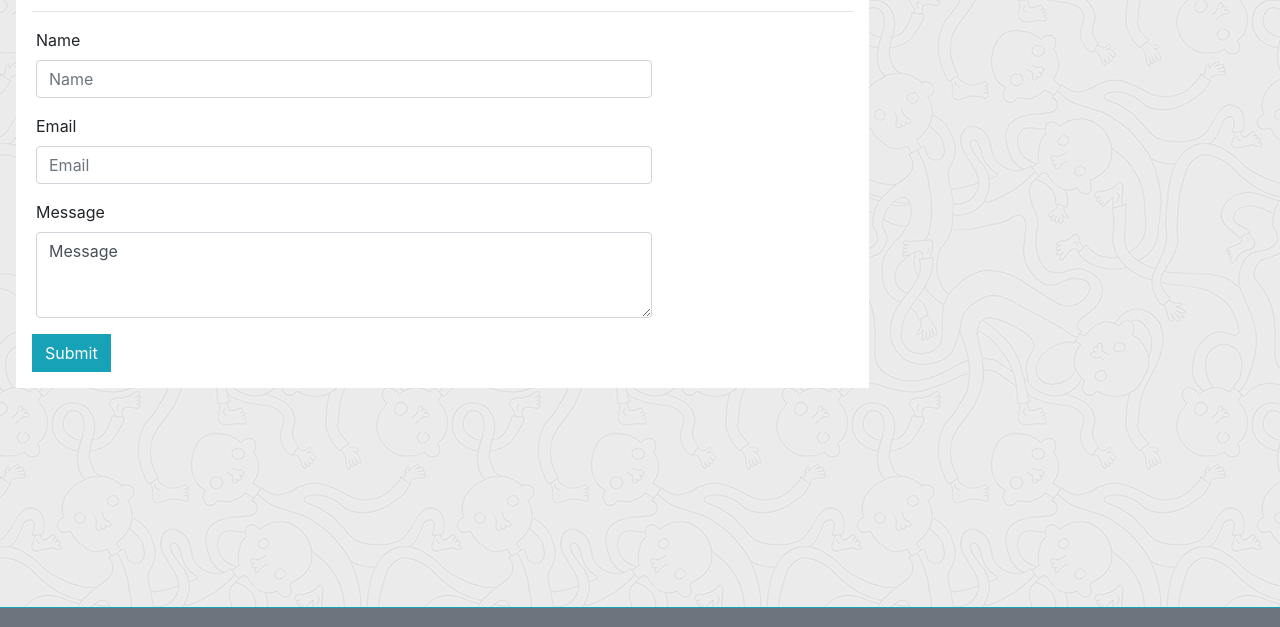
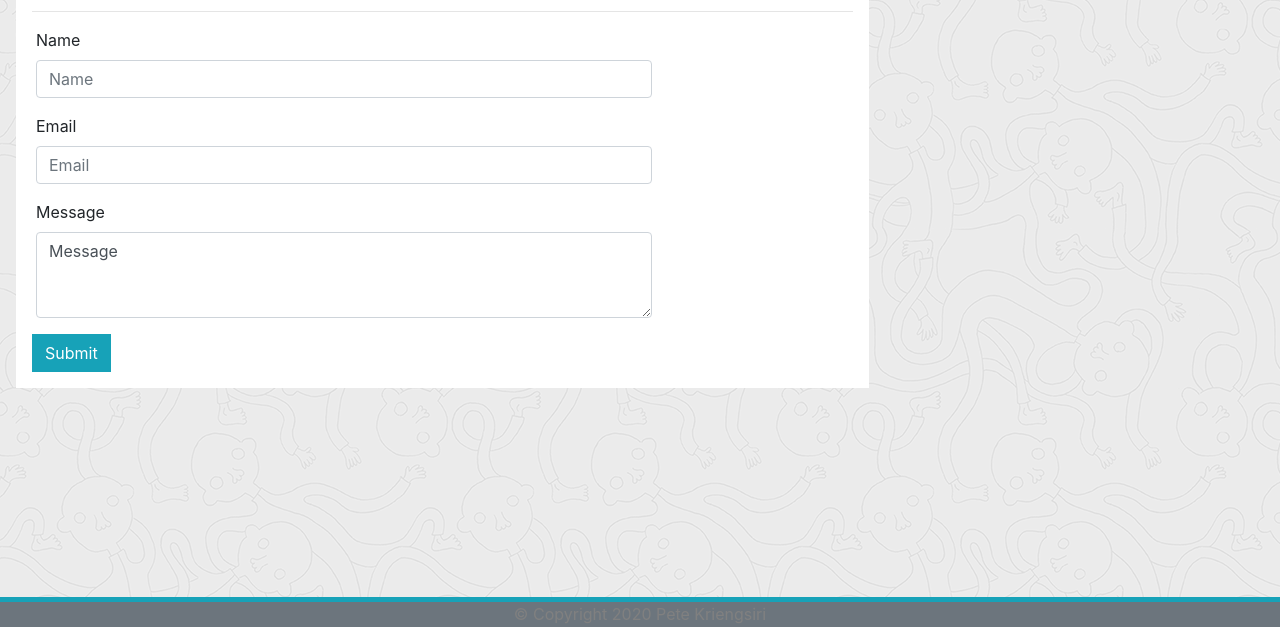
Before and after one commit to pkriengsiri/my-basic-portfolio, a plain HTML site: page contact.html in a window 1280 px wide. Shown: the part 173-800 px from the top of the page. Drawn offline with nearby package versions, Linux system fonts and the light colour scheme.

Commit message:
Added copyright text to footer and updated CSS styling

```diff
--- a/assets/css/styles.css
+++ b/assets/css/styles.css
@@ -3,7 +3,11 @@
 body {
     background-image: url(../images/ignasi_pattern_s.png);
     background-repeat: repeat;
-    margin-bottom: 20px;
+    margin-bottom: 35px;
+}
+
+footer.border-top {
+    margin-top: 5px;
 }
 
 h1 {
@@ -17,15 +21,14 @@ html {
 
 /* Class selectors */
 
-.navbar-brand {
-    font-family: Georgia, 'Times New Roman', Times, serif;
-}
-
 .footer {
     position: absolute;
     bottom: 0;
     width: 100%;
-    height: 20px; /* Set the fixed height of the footer here */
+    height: 30px;
+    line-height: 25px;
+    border-top: 5px solid #17a2b8!important;
+    color: grey;
   }
 
   .my-list {
@@ -35,3 +38,7 @@ html {
   .my-list-item {
      margin: 0 0 15px 5px;
   }
+
+  .navbar-brand {
+    font-family: Georgia, 'Times New Roman', Times, serif;
+}
--- a/contact.html
+++ b/contact.html
@@ -91,6 +91,10 @@
         </div>
     </main>
     <!-- Footer -->
-    <footer class="footer bg-secondary border-top border-info"></footer>
+    <footer class="footer bg-secondary">
+        <div class="container-fluid text-center">
+            <span>&#169; Copyright 2020 Pete Kriengsiri</span>
+        </div>
+    </footer>
   </body>
 </html>
```
Also changed, not shown: index.html (+5 -1 lines), portfolio.html (+5 -1 lines).
